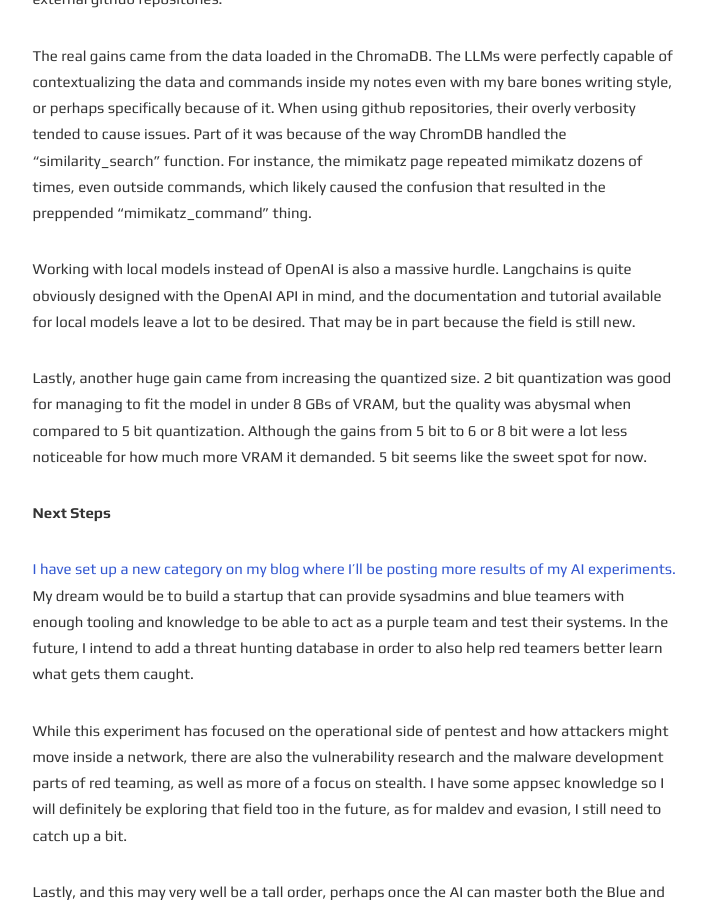
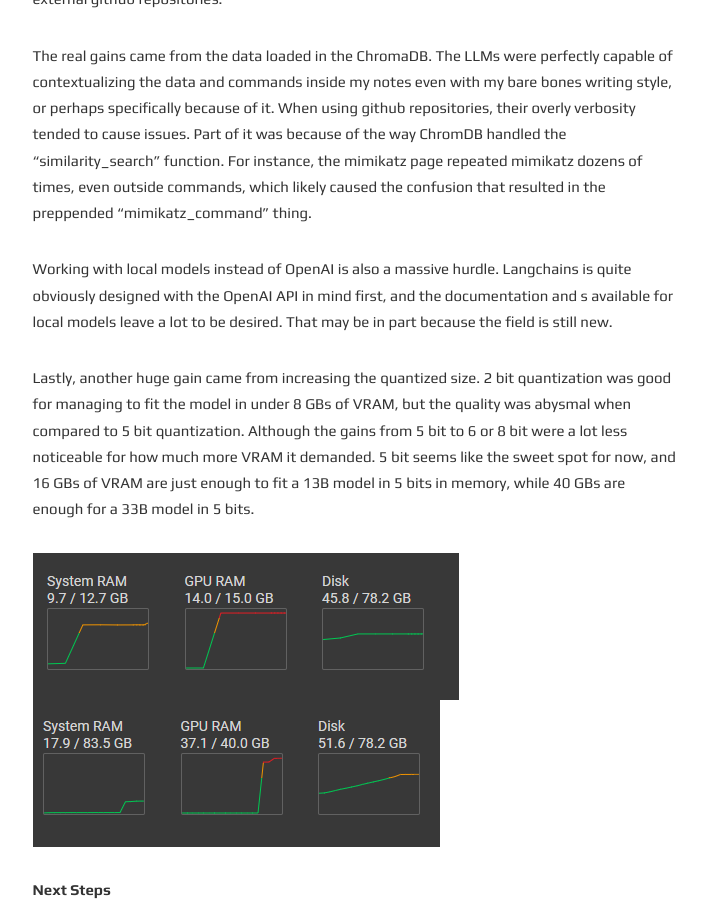
Before and after one commit to robsware/robsware.github.io, a Jekyll site: the page built from _posts/2023-11-05-llmhacking.md, in a window 1280 px wide and 900 px high, scrolled down 6613 px. Shown: the whole window, without its empty margins (285-991 px from the left). Built offline with Jekyll 4.4.1, drawn with Linux system fonts in a browser that asks for light colours.

Commit message:
Added pictures of GPU usage

```diff
--- a/_posts/2023-11-05-llmhacking.md
+++ b/_posts/2023-11-05-llmhacking.md
@@ -162,9 +162,12 @@ These are just some examples, but are hopefully enough to get the idea. The diff
 
 The real gains came from the data loaded in the ChromaDB. The LLMs were perfectly capable of contextualizing the data and commands inside my notes even with my bare bones writing style, or perhaps specifically because of it. When using github repositories, their overly verbosity tended to cause issues. Part of it was because of the way ChromDB handled the “similarity_search” function. For instance, the mimikatz page repeated mimikatz dozens of times, even outside commands, which likely caused the confusion that resulted in the preppended “mimikatz_command” thing.
 
-Working with local models instead of OpenAI is also a massive hurdle. Langchains is quite obviously designed with the OpenAI API in mind, and the documentation and tutorial available for local models leave a lot to be desired. That may be in part because the field is still new.
+Working with local models instead of OpenAI is also a massive hurdle. Langchains is quite obviously designed with the OpenAI API in mind first, and the documentation and s available for local models leave a lot to be desired. That may be in part because the field is still new.
 
-Lastly, another huge gain came from increasing the quantized size. 2 bit quantization was good for managing to fit the model in under 8 GBs of VRAM, but the quality was abysmal when compared to 5 bit quantization. Although the gains from 5 bit to 6 or 8 bit were a lot less noticeable for how much more VRAM it demanded. 5 bit seems like the sweet spot for now.
+Lastly, another huge gain came from increasing the quantized size. 2 bit quantization was good for managing to fit the model in under 8 GBs of VRAM, but the quality was abysmal when compared to 5 bit quantization. Although the gains from 5 bit to 6 or 8 bit were a lot less noticeable for how much more VRAM it demanded. 5 bit seems like the sweet spot for now, and 16 GBs of VRAM are just enough to fit a 13B model in 5 bits in memory, while 40 GBs are enough for a 33B model in 5 bits.
+
+![](/assets/images/16gb.png)
+![](/assets/images/40gb.png)
 
 **Next Steps**
 
```
Also changed, not shown: assets/images/16gb.png (added), assets/images/40gb.png (added).
